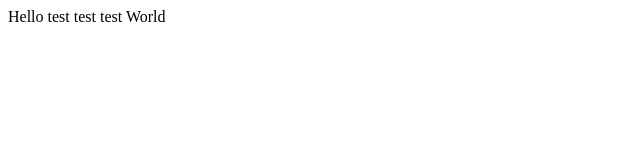
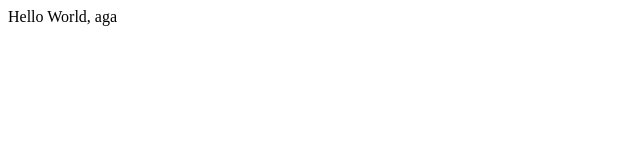
Before and after one commit to MaksymTykhoniuk/adminDashboard-prac, a React (Vite) app: page / in a window 1280 px wide. Shown: the top 160 px of the page, without its empty margins (0-640 px from the left). Built offline with nearby package versions, Linux system fonts and the light colour scheme.

Commit message:
add prettier set

```diff
--- a/src/App.tsx
+++ b/src/App.tsx
@@ -1,5 +1,5 @@
 function App() {
-  return <div>Hello test test test World</div>;
+  return <div>Hello World, aga</div>;
 }
 
 export default App;
```
Also changed, not shown: .prettierrc.json (added).
